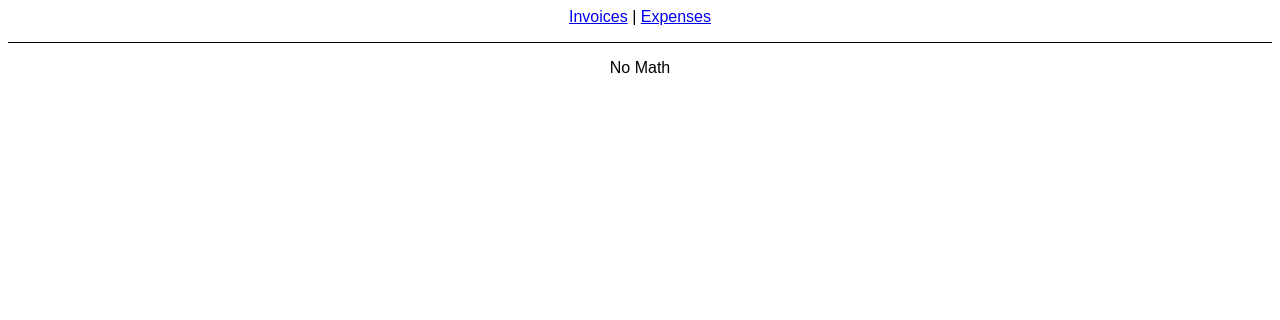
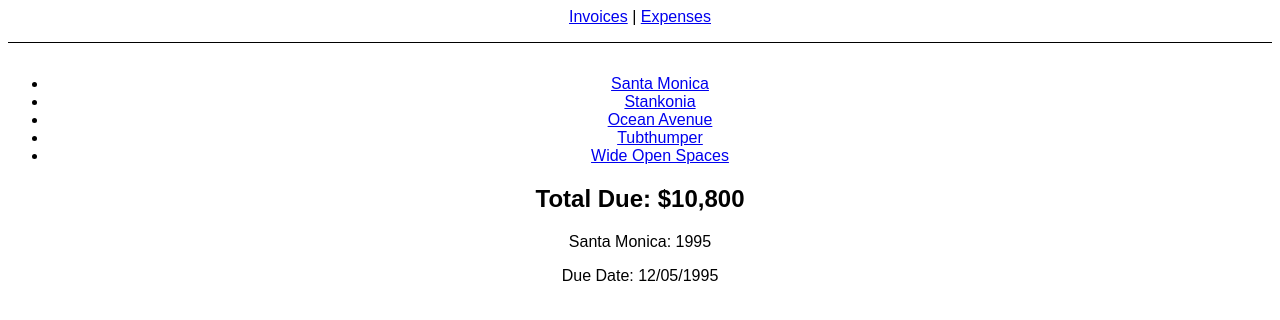
Before and after one commit to jihoo-o/react-router, a React (Create React App) app: page /invoices/1995 in a window 1280 px wide. Shown: the top 320 px of the page. Built offline with nearby package versions, Linux system fonts and the light colour scheme.

Commit message:
Reading URL Params

```diff
--- a/src/data.js
+++ b/src/data.js
@@ -34,3 +34,7 @@
 export function getInvoices() {
     return invoices;
 }
+
+export function getInvoice(number) {
+    return invoices.find((invoice) => invoice.number === number);
+}
--- a/src/index.js
+++ b/src/index.js
@@ -4,6 +4,7 @@
 
 import App from "./App";
 import Expenses from "./routes/expenses";
+import Invoice from "./routes/invoice";
 import Invoices from "./routes/invoices";
 
 const rootElement = document.getElementById("root");
@@ -12,7 +13,9 @@
         <Routes>
             <Route path="/" element={<App />}>
                 <Route path="expenses" element={<Expenses />} />
-                <Route path="invoices" element={<Invoices />} />
+                <Route path="invoices" element={<Invoices />}>
+                    <Route path=":invoiceId" element={<Invoice />} />
+                </Route>
                 <Route path="*" element={<p>No Math</p>} />
             </Route>
         </Routes>
--- /dev/null
+++ b/src/routes/invoice.jsx
@@ -0,0 +1,19 @@
+import { useParams } from "react-router-dom";
+import { getInvoice } from "../data";
+
+const Invoice = () => {
+    const { invoiceId } = useParams();
+    const invoice = getInvoice(parseInt(invoiceId, 10));
+
+    return (
+        <div>
+            <h2>Total Due: {invoice.amount}</h2>
+            <p>
+                {invoice.name}: {invoice.number}
+            </p>
+            <p>Due Date: {invoice.due}</p>
+        </div>
+    );
+};
+
+export default Invoice;
--- a/src/routes/invoices.jsx
+++ b/src/routes/invoices.jsx
@@ -1,4 +1,4 @@
-import { Link } from "react-router-dom";
+import { Link, Outlet } from "react-router-dom";
 import { getInvoices } from "../data";
 
 const Invoices = () => {
@@ -18,6 +18,7 @@
                     </li>
                 ))}
             </ul>
+            <Outlet />
         </div>
     );
 };
```
